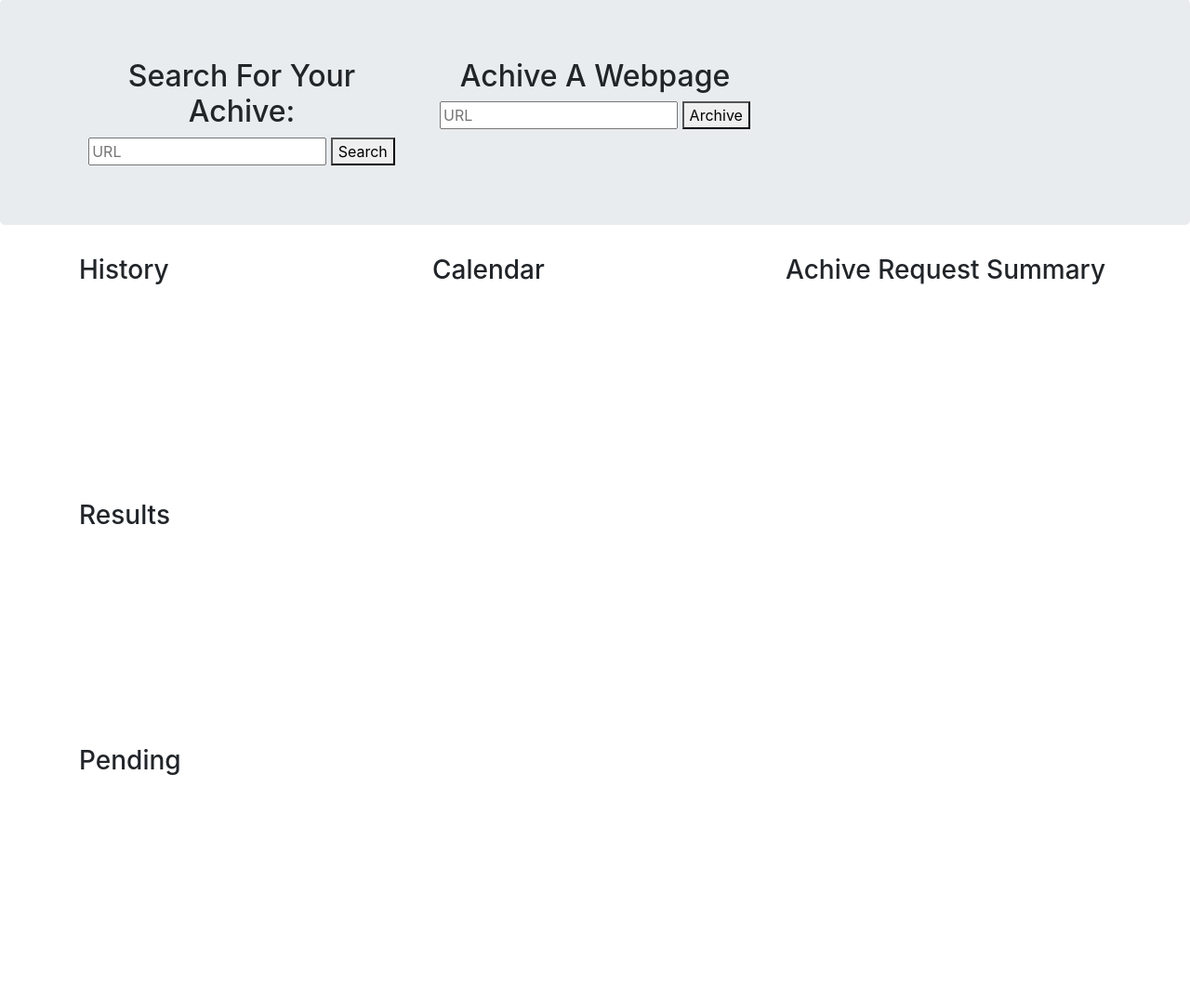
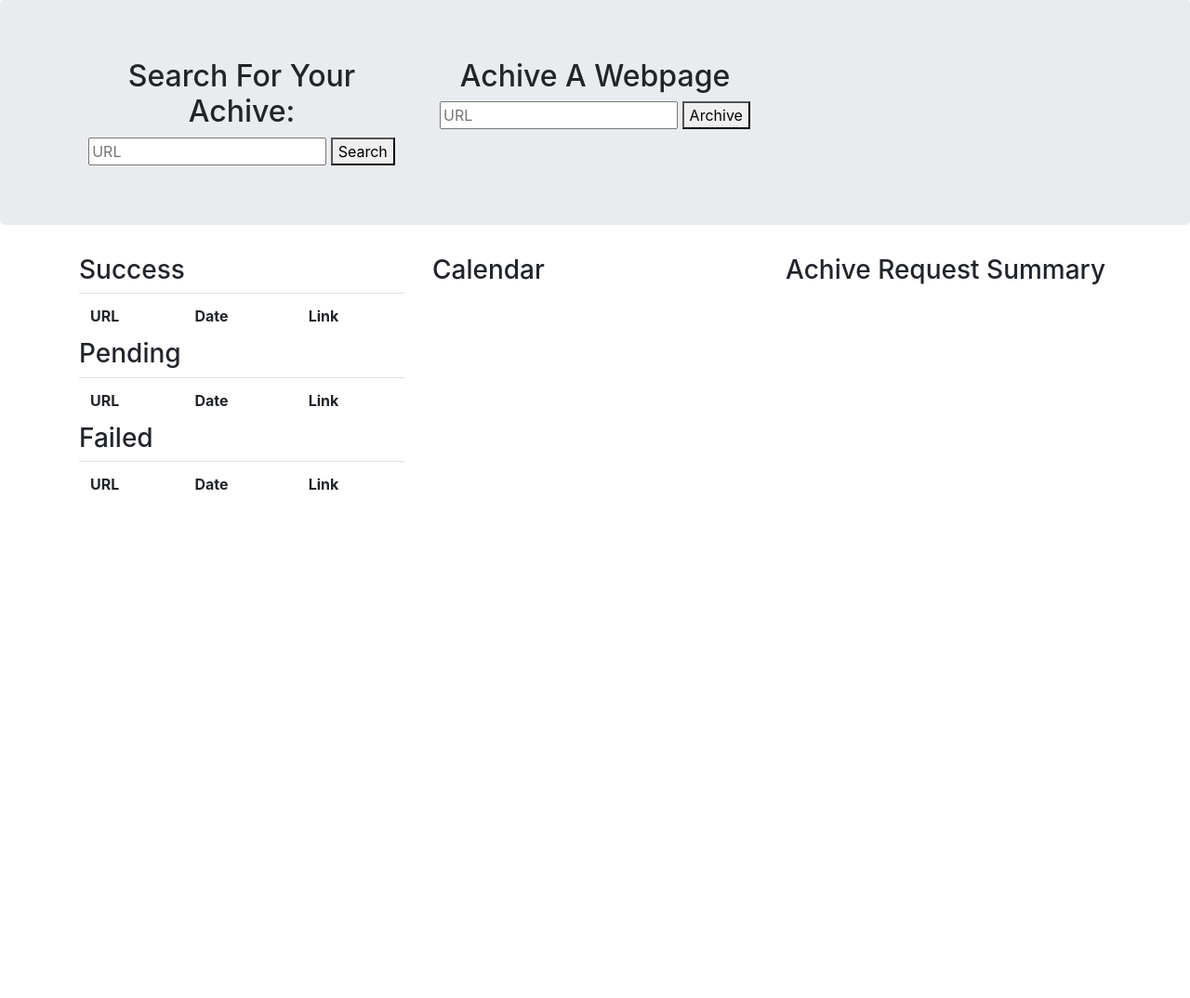
Before and after one commit to lichen-liu/ark, a Flask app: page / in a window 1280 px wide. Shown: the part 57-1131 px from the top of the page at 93% size. After the commit the page ends 584 px from the top, so only its background shows below. Run offline with Flask 2, Linux system fonts and the light colour scheme; the visitor is signed in with stand-in values (Sample User, id 1); lists and menus that the app fills with data are empty; parts of the project's set-up code (start-up, migrations or seed data) failed here and were passed over; some libraries are stand-ins or nearby versions.

Commit message:
Add three tables.

```diff
--- a/ark_app/templates/user_welcome.html
+++ b/ark_app/templates/user_welcome.html
@@ -37,8 +37,80 @@
   <div class="container">
     <div class="row">
       <div class="col-sm-4">
-        <h3>History</h3>
-        <table class="table"></table>
+
+        <!-- <div class="row"> -->
+        <h3>Success</h3>
+        <div class="my_table">
+          <table class="table">
+            <thead>
+              <tr>
+                <th>URL</th>
+                <th>Date</th>
+                <th>Link</th>
+              </tr>
+            </thead>
+            {% for item in success_list %}
+            <tbody>
+              <td>{{item.query_url}}</td>
+              <td>{{item.created_timestamp}}</td>
+              <td>
+                <form action="/api/archive_url" method="GET">
+                  <button type="submit" id="archive_url_text" name="archive_url_text"
+                    value={{item.query_url}}>Go</button>
+                </form>
+              </td>
+            </tbody>
+            {% endfor %}
+          </table>
+        </div>
+        <h3>Pending</h3>
+        <div class="my_table">
+          <table class="table">
+            <thead>
+              <tr>
+                <th>URL</th>
+                <th>Date</th>
+                <th>Link</th>
+              </tr>
+            </thead>
+            {% for item in pending_list %}
+            <tbody>
+              <td>{{item.query_url}}</td>
+              <td>{{item.created_timestamp}}</td>
+              <td>
+                <form action="/api/archive_url" method="GET">
+                  <button type="submit" id="archive_url_text" name="archive_url_text"
+                    value={{item.query_url}}>Go</button>
+                </form>
+              </td>
+            </tbody>
+            {% endfor %}
+          </table>
+        </div>
+        <h3>Failed</h3>
+        <div class="my_table">
+          <table class="table">
+            <thead>
+              <tr>
+                <th>URL</th>
+                <th>Date</th>
+                <th>Link</th>
+              </tr>
+            </thead>
+            {% for item in failed_list %}
+            <tbody>
+              <td>{{item.query_url}}</td>
+              <td>{{item.created_timestamp}}</td>
+              <td>
+                <form action="/api/archive_url" method="GET">
+                  <button type="submit" id="archive_url_text" name="archive_url_text"
+                    value={{item.query_url}}>Go</button>
+                </form>
+              </td>
+            </tbody>
+            {% endfor %}
+          </table>
+        </div>
       </div>
       <div class="col-sm-4">
         <h3>Calendar</h3>
@@ -62,35 +134,22 @@
         {% endif %}
       </div>
     </div>
-    <div class="row">
-        <div class="col-sm-4">
-            <h3>Results</h3>
-            <div id="gallery_updaing_display">
-                    {% for notification in notifications %}
-                        <div class="notification">
-                            {{notification}} is succesfully processed
-                        </div>
-                    {% endfor %}
-            </div>
-        </div>
-    </div>
-
-    <div class="row">
-        <div class="col-sm-4">
-            <h3>Pending</h3>
-        </div>
-    </div>
   </div>
 
 </body>
 
 <style>
-        .row {
+  /* .row {
     height: 33%;
+    overflow: scroll;
+  } */
+
+  .my_table {
+    height: 15%;
     overflow: scroll;
   }
 
-        .notification {
+  /* .notification {
     height: 20%;
   }
 
@@ -100,7 +159,7 @@
 
   .body {
     height: 100vh;
-        }
+  } */
 </style>
 
 
```
Lines whose indentation alone changed are shown as unchanged.
